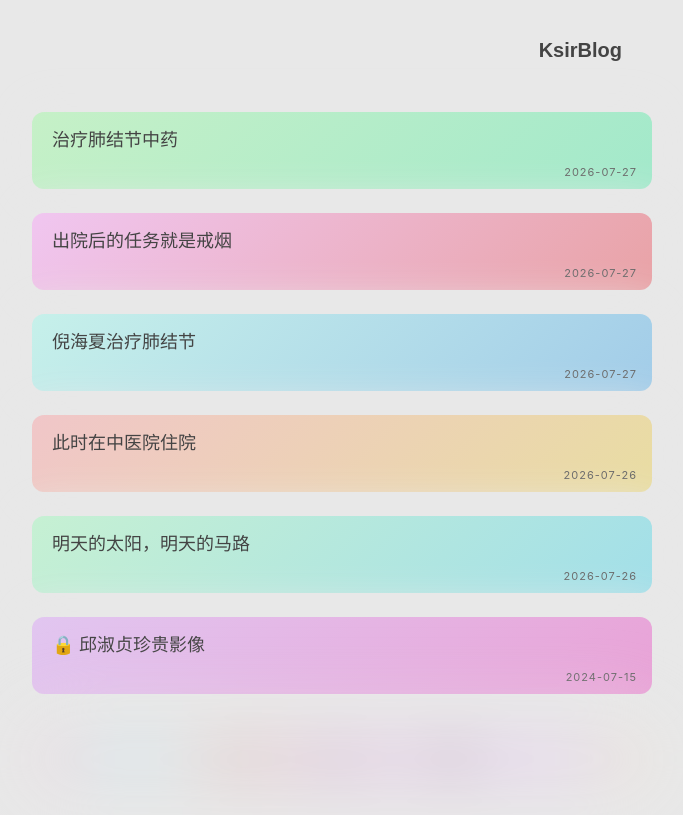
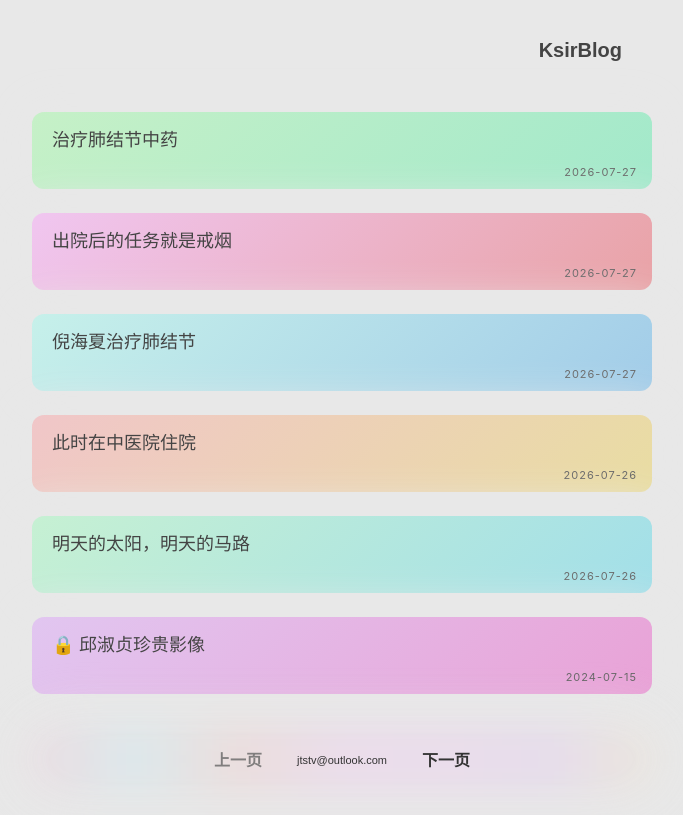
Before and after one commit to JTSTV/Jtstv.github.io, a Jekyll site: the page built from index.html, in a window 1280 px wide. Shown: the top 815 px of the page, without its empty margins (298-981 px from the left). Built offline with Jekyll 4.4.1, drawn with Linux system fonts in a browser that asks for light colours; the list of posts is cut into pages by our own code.

Commit message:
更新 index.html

```diff
--- a/index.html
+++ b/index.html
@@ -20,7 +20,10 @@ header{background:#e8e8e8;border-radius:6px;min-height:60px;margin-bottom:20px;d
 .post-title{font-family:"STKaiti","KaiTi","楷体","AR PL UKai CN",serif;font-size:18px;line-height:1.5;padding:15px 20px 35px;position:relative;backdrop-filter:blur(12px);-webkit-backdrop-filter:blur(12px);border-radius:12px;color:#444}
 .post-title a{color:#444;display:block}
 .post-date{position:absolute;bottom:10px;right:15px;font:11px -apple-system,sans-serif;color:#666;white-space:nowrap;letter-spacing:1px}
-.pagination{display:flex;justify-content:center;align-items:center;gap:15px;margin-top:24px;padding:12px 20px;border-radius:30px;font:600 16px sans-serif;filter:blur(30px);box-shadow:0 0 40px 10px rgba(232,232,232,1);transition:filter .3s}
+/* 分页外层容器：负责定位和文字显示 */
+.pagination{position:relative;display:flex;justify-content:center;align-items:center;gap:15px;margin-top:24px;padding:12px 20px;border-radius:30px;font:600 16px sans-serif;z-index:1}
+/* 分页背景层：负责彩虹色和模糊效果，绝对定位垫在文字下方 */
+.pagination::before{content:'';position:absolute;top:0;left:0;right:0;bottom:0;border-radius:30px;filter:blur(20px);opacity:.8;z-index:-1;box-shadow:0 0 30px 10px rgba(232,232,232,1)}
 .pagination a,.pagination span{color:#333;min-width:60px;text-align:center;padding:5px 10px;border-radius:20px;transition:background .3s}
 .pagination a:hover{background:rgba(255,255,255,.4);opacity:1}
 .pagination span.disabled{color:#666;cursor:default;opacity:.8}
@@ -70,12 +73,13 @@ t.style.boxShadow=`0 0 40px 10px rgba(232,232,232,1)`;
 const pag=document.getElementById('rainbowPag');
 if(pag){
 let c=[];
-for(let i=0;i<7;i++){c.push(`hsla(${Math.random()*360},70%,85%,.3)`)}
-pag.style.background=`linear-gradient(90deg,${c.join(',')})`;
-pag.onmouseenter=()=>pag.style.filter='blur(10px)';
-pag.onmouseleave=()=>pag.style.filter='blur(30px)';
+for(let i=0;i<7;i++){c.push(`hsla(${Math.random()*360},70%,85%,.4)`)}
+pag.style.setProperty('--rainbow',`linear-gradient(90deg,${c.join(',')})`);
 }
 });
 </script>
+<style>
+.pagination::before{background:var(--rainbow,linear-gradient(90deg,#ff9a9e,#fecfef,#fdfcfb,#a1c4fd,#c2e9fb,#d4fc79,#96e6a1))}
+</style>
 </body>
 </html>
```
